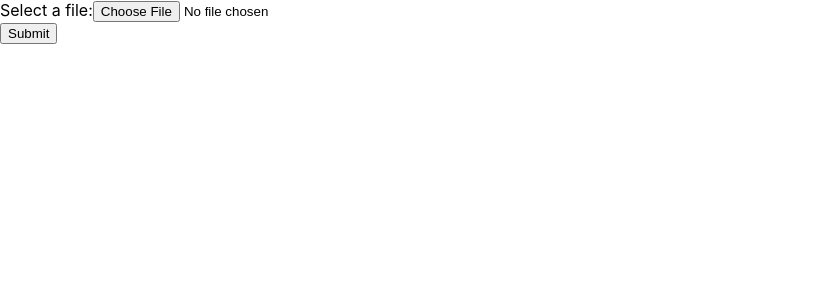
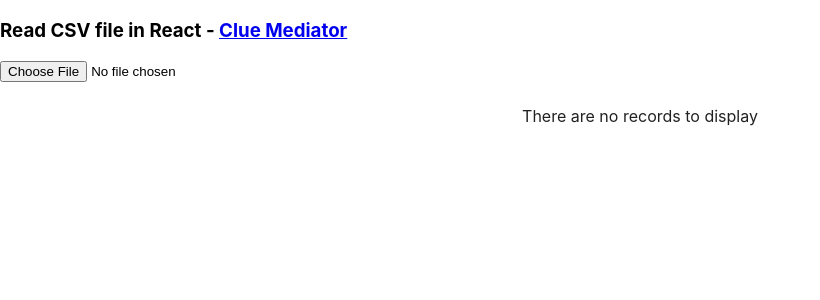
Before and after one commit to nikindtmas1/sirma-task, a React (Create React App) app: page / in a window 1280 px wide. Shown: the top 300 px of the page, without its empty margins (0-820 px from the left). Built offline with nearby package versions, Linux system fonts and the light colour scheme; no server answers.

Commit message:
Update app

```diff
--- a/package.json
+++ b/package.json
@@ -9,9 +9,12 @@
     "d3": "^7.4.4",
     "moment": "^2.29.3",
     "react": "^18.1.0",
+    "react-data-table-component": "^7.5.2",
     "react-dom": "^18.1.0",
     "react-scripts": "5.0.1",
-    "web-vitals": "^2.1.4"
+    "styled-components": "^5.3.5",
+    "web-vitals": "^2.1.4",
+    "xlsx": "^0.18.5"
   },
   "scripts": {
     "start": "react-scripts start",
--- a/src/App.js
+++ b/src/App.js
@@ -1,47 +1,120 @@
-import {useState, useEffect} from "react";
-import { csv } from 'd3';
+import React, { useState } from 'react';
+import * as XLSX from 'xlsx';
+import DataTable from 'react-data-table-component';
+//import { csv } from 'd3';
 //import {moment} from 'moment';
 
 function App() {
 
-  useEffect(() => {
-    csv('dataOne.csv')
-    .then(data => {console.log(data)})
-  },[]);
+  const [columns, setColumns] = useState([]);
+  const [data, setData] = useState([]);
 
-  const [dataFiles, setDataFiles] = useState();
+  // process CSV data
+  const processData = dataString => {
+    const dataStringLines = dataString.split(/\r\n|\n/);
+    const headers = dataStringLines[0].split(/,(?![^"]*"(?:(?:[^"]*"){2})*[^"]*$)/);
 
-    const handleFileSelected = (e) => {
+    const list = [];
+    for (let i = 1; i < dataStringLines.length; i++) {
+      const row = dataStringLines[i].split(/,(?![^"]*"(?:(?:[^"]*"){2})*[^"]*$)/);
+      if (headers && row.length === headers.length) {
+        const obj = {};
+        for (let j = 0; j < headers.length; j++) {
+          let d = row[j];
+          if (d.length > 0) {
+            if (d[0] === '"')
+              d = d.substring(1, d.length - 1);
+            if (d[d.length - 1] === '"')
+              d = d.substring(d.length - 2, 1);
+          }
+          if (headers[j]) {
+            obj[headers[j]] = d;
+          }
+        }
 
-      const files = Array.from(e.target.files)
-      setDataFiles(files)
-      //console.log("files:", files)
-
+        // remove the blank rows
+        if (Object.values(obj).filter(x => x).length > 0) {
+          list.push(obj);
+        }
+      }
     }
 
-    if(dataFiles){
-      console.log("files:",dataFiles)
+    // prepare columns list from headers
+    const columns = headers.map(c => ({
+      name: c,
+      selector: c,
+    }));
 
-    }
+    setData(list);
+    setColumns(columns);
+  }
 
-    // useEffect(() => {
-    //   csv('data.csv')
-    //   .then(data => console.log(data))
-    // },[]);
+  // handle file upload
+  const handleFileUpload = e => {
+    const file = e.target.files[0];
+    const reader = new FileReader();
+    reader.onload = (evt) => {
+      /* Parse data */
+      const bstr = evt.target.result;
+      const wb = XLSX.read(bstr, { type: 'binary' });
+      /* Get first worksheet */
+      const wsname = wb.SheetNames[0];
+      const ws = wb.Sheets[wsname];
+      /* Convert array of arrays */
+      const data = XLSX.utils.sheet_to_csv(ws, { header: 1 });
+      processData(data);
+    };
+    reader.readAsBinaryString(file);
+  }
 
   return (
-    <div className="App">
-      <header className="App-header">
-
-        <form action="/actoni_page.php">
-          <label for="myfile">Select a file:</label>
-          <input onChange={handleFileSelected} type="file" id="myfile" name="myfile" />
-          <br></br>
-          <input  type="submit" />
-        </form>
-      </header>
+    <div>
+      <h3>Read CSV file in React - <a href="https://www.cluemediator.com" target="_blank" rel="noopener noreferrer">Clue Mediator</a></h3>
+      <input
+        type="file"
+        accept=".csv,.xlsx,.xls"
+        onChange={handleFileUpload}
+      />
+      <DataTable
+        pagination
+        highlightOnHover
+        columns={columns}
+        data={data}
+      />
     </div>
   );
+
+  // const [dataFiles, setDataFiles] = useState();
+
+  //   const handleFileSelected = (e) => {
+
+  //     const files = Array.from(e.target.files)
+  //     setDataFiles(files)
+  //     console.log("files:", files)
+
+  //   }
+
+    // if(dataFiles){
+    //   console.log("files:",dataFiles)
+
+    // }
+
+
+
+  // return (
+  //   <div className="App">
+  //     <header className="App-header">
+
+
+  //       {/* <form action="/actoni_page.php">
+  //         <label for="myfile">Select a file:</label>
+  //         <input onChange={handleFileSelected} type="file" id="myfile" name="myfile" />
+  //         <br></br>
+  //         <input  type="submit" />
+  //       </form> */}
+  //     </header>
+  //   </div>
+  // );
 }
 
 export default App;
```
Also changed, not shown: 1 other file (tests, documents, lock files or other folders).
